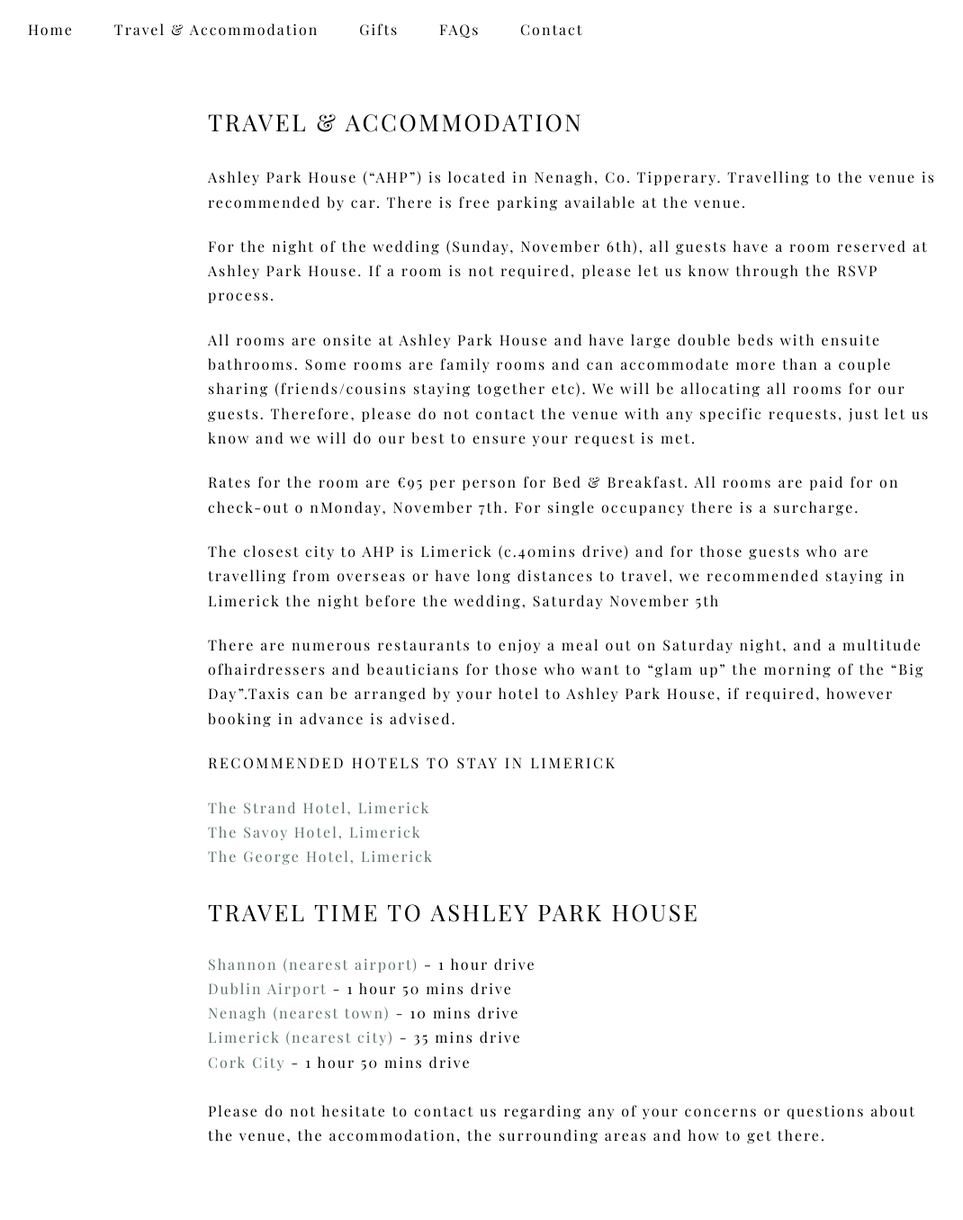
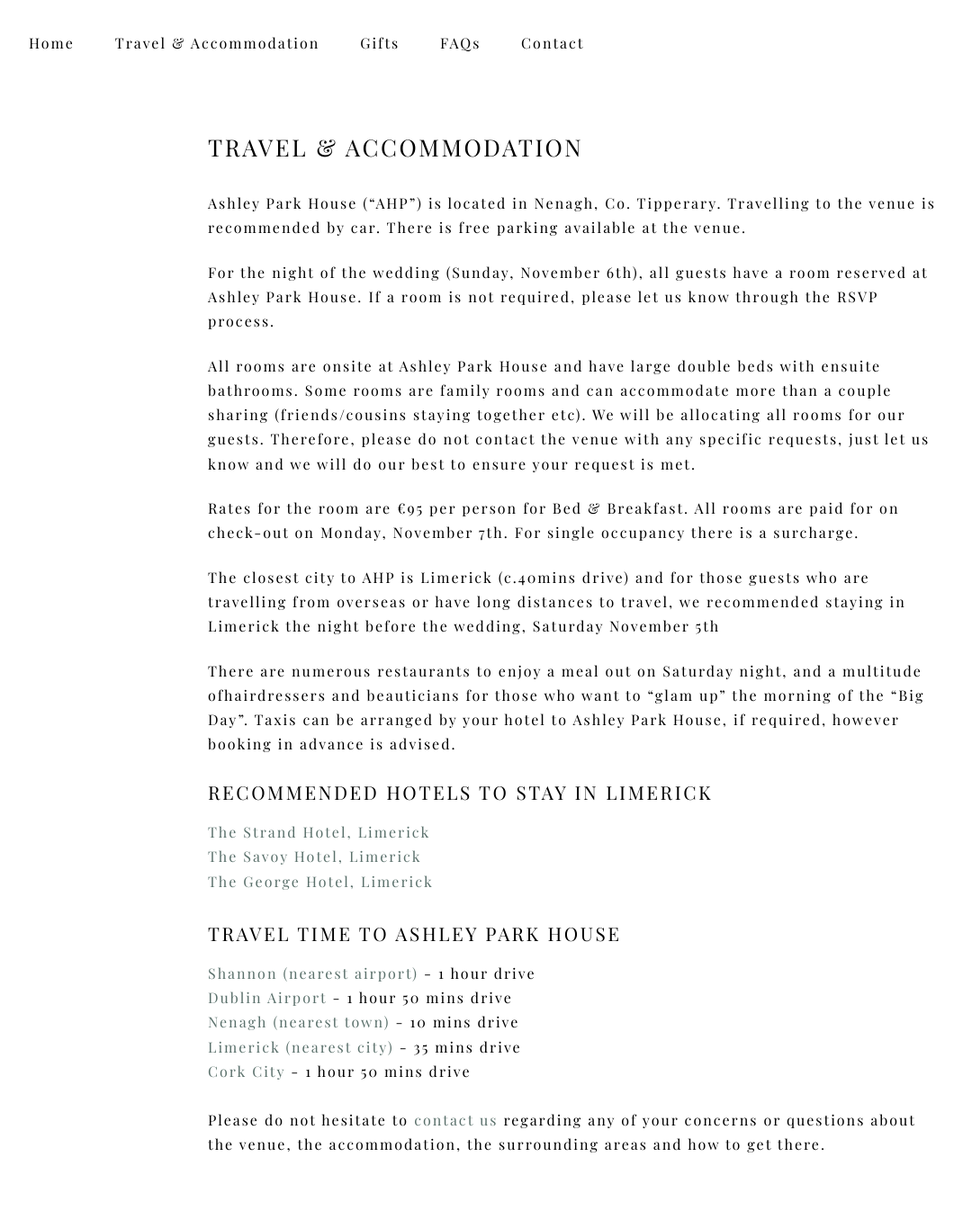
Before and after one commit to eoinotoole/wedding-invitation, a PHP site: page /travel in a window 1280 px wide. Shown: the whole page at 90% size, without its empty margins (0-1070 px from the left). Before the commit the page ends 1271 px from the top, so only its background shows below. Run offline with PHP 8.4, Linux system fonts and the light colour scheme; style sheets or scripts are compiled from the project's sources; some libraries are stand-ins or nearby versions.

Commit message:
style changes

```diff
--- a/client/src/js/ConfirmForm.js
+++ b/client/src/js/ConfirmForm.js
@@ -95,7 +95,7 @@ class ConfirmForm extends RsvpForm {
                   ${formContent}
                 </div>
                 <div class="form__button-container form__button-container--rsvp">
-                    <button class="button button--rsvp form__button" data-action="edit">Edit choices</button>
+                    <button class="button button--rsvp button--rsvp-edit form__button" data-action="edit">Edit choices</button>
                     <button class="button button--rsvp form__button" data-action="confirm">Confirm</button>
                 </div>
             </form>
--- a/client/src/js/Page.js
+++ b/client/src/js/Page.js
@@ -1,4 +1,5 @@
 import Modal from "./Modal";
+import Nav from "./Nav";
 import Rsvp from "./Rsvp";
 import FaqList from "./FaqList";
 import Countdown from "./Countdown";
@@ -13,6 +14,7 @@ class Page {
   constructor() {
     this._container = document.querySelector(".page");
     this._modal = new Modal();
+    new Nav();
 
     this.setRsvpTriggers();
     window.addEventListener(
--- a/client/src/js/index.js
+++ b/client/src/js/index.js
@@ -1,3 +1,3 @@
 import "../scss/index.scss";
-// import "./images";
+import "./images";
 import "./Page";
--- a/client/src/scss/base/typography.scss
+++ b/client/src/scss/base/typography.scss
@@ -69,13 +69,27 @@ a {
 }
 
 .heading {
+  font-size: 1.3rem;
   margin-bottom: 1.6rem;
+
+  @include tablet-portrait {
+    font-size: 1.45rem;
+  }
+
+  @include tablet-landscape {
+    font-size: 1.6rem;
+  }
 }
 
 .heading--page {
   font-size: 1.625rem;
 }
 
+.heading--page-body {
+  font-size: 1.3rem;
+  margin-bottom: .8rem;
+}
+
 sup {
   font-size: x-small;
   vertical-align: super;
--- a/client/src/scss/button.scss
+++ b/client/src/scss/button.scss
@@ -31,3 +31,8 @@
   background-color: #ece8d6;
   text-transform: uppercase;
 }
+
+.button--rsvp-edit {
+  margin-bottom: 1rem;
+  background-color: #fff;
+}
--- a/client/src/scss/countdown.scss
+++ b/client/src/scss/countdown.scss
@@ -16,7 +16,7 @@
 }
 
 .countdown__value {
-  font-size: 2rem;
+  font-size: 1.6rem;
 }
 
 .countdown__dots {
--- a/client/src/scss/intro.scss
+++ b/client/src/scss/intro.scss
@@ -1,8 +1,12 @@
 .intro {
   position: relative;
-  margin: 1rem 0 4rem auto;
+  margin: 1rem 0 5rem;
   text-align: center;
   background-color: $white;
+
+  @include tablet-landscape {
+    margin: 1rem 0 6rem;
+  }
 }
 
 .intro__content {
--- a/client/src/scss/mixins/breakpoints.scss
+++ b/client/src/scss/mixins/breakpoints.scss
@@ -4,7 +4,7 @@
   }
 }
 @mixin tablet-landscape {
-  @media (min-width: 900px) {
+  @media (min-width: 1000px) {
     @content;
   }
 }
--- a/client/src/scss/nav.scss
+++ b/client/src/scss/nav.scss
@@ -2,44 +2,23 @@
   position: relative;
   display: flex;
   justify-content: flex-end;
-  padding: 1.2rem 0;
   background-color: $white;
 
   @include tablet-landscape {
     display: block;
+    padding: 2.1rem 1rem;
   }
 }
 
 .nav__button {
+  position: relative;
+  z-index: 2;
+  padding: 1rem;
   border: none;
   background: transparent;
-  height: 54px;
-  width: 54px;
-  position: relative;
 
   &:focus {
     outline: none;
-  }
-
-  &:before {
-    content: " ";
-    border-bottom: 2px solid rgb(68, 68, 68);
-    width: 24px;
-    height: 0px;
-    position: absolute;
-    top: 46%;
-    transform-origin: center center;
-  }
-
-  &:after {
-    border-bottom: 2px solid rgb(68, 68, 68);
-    border-top: 2px solid rgb(68, 68, 68);
-    width: 24px;
-    height: 14px;
-    content: " ";
-    top: 32%;
-    position: absolute;
-    transform-origin: center center;
   }
 
   @include tablet-landscape {
@@ -47,36 +26,49 @@
   }
 }
 
-.nav__button.nav__button--active {
-  &::before {
-    transform: rotate(45deg) translate(3%, -152%);
-  }
+.nav__button img {
+  width: 32px;
+  max-width: 100%;
+}
 
-  &:after {
-    border-bottom: none;
-    transform: rotate(-45deg) translate(12%, 48%);
+.nav__list {
+  max-width: 1250px;
+  max-height: 0;
+  overflow: hidden;
+  display: none;
+  margin: 0 auto;
+  transition: max-height 0.2s ease-out;
+
+
+  @include tablet-landscape {
+    display: block;
+    max-height: none;
   }
 }
 
-.nav__list {
-  display: none;
-  max-width: 1250px;
-  margin: 0 auto;
-  padding: 0 1rem;
-
-  @include tablet-landscape {
-    display: block;
-  }
+.nav--mobile-active .nav__list {
+  display: block;
+  position: absolute;
+  top: 64px;
+  left: 0;
+  z-index: 1;
+  width: 100%;
+  background: $bg-grey;
 }
 
 .nav-list {
   display: flex;
   flex-direction: column;
+  padding: 0 1rem;
 
   @include tablet-landscape {
     flex-direction: row;
     position: initial;
   }
+}
+
+.nav--mobile-active .nav-list {
+  padding: 1.4rem 1.6rem;
 }
 
 .nav-list__item {
@@ -87,6 +79,20 @@
   }
 }
 
+.nav--mobile-active .nav-list__item {
+  text-align: left;
+  margin-bottom: 1.2rem;
+}
+
 .nav-list__link {
+  font-size: 1.2rem;
   color: initial;
+
+  @include tablet-landscape {
+    font-size: 1rem;
+  }
 }
+
+.nav-list__link.active {
+  color: $primary;
+}
--- a/client/src/scss/schedule.scss
+++ b/client/src/scss/schedule.scss
@@ -5,7 +5,11 @@
 }
 
 .schedule__dates {
-  margin-top: 3.8rem;
+  margin-top: 1.8rem;
+
+  @include tablet-portrait {
+    margin-top: 3.8rem;
+  }
 }
 
 .schedule-date {
@@ -44,7 +48,7 @@
 }
 
 .schedule-date__time {
-  font-size: 21px;
+  font-size: 1.2rem;
   text-transform: uppercase;
   letter-spacing: $heading-letter-spacing;
   text-align: left;
--- a/src/Views/templates/nav.php
+++ b/src/Views/templates/nav.php
@@ -1,12 +1,12 @@
 <nav class="nav">
-    <button class="nav__button"></button>
+    <button class="nav__button"><img src="/static/images/icon-menu.svg" alt="Navigation menu button" /></button>
     <div class="nav__list">
         <ul class="nav-list">
-            <li class="nav-list__item"><a class="nav-list__link" href="/">Home</a></li>
-            <li class="nav-list__item"><a class="nav-list__link" href="/travel">Travel & Accommodation</a></li>
-            <li class="nav-list__item"><a class="nav-list__link" href="/gifts">Gifts</a></li>
-            <li class="nav-list__item"><a class="nav-list__link" href="/faqs">FAQs</a></li>
-            <li class="nav-list__item"><a class="nav-list__link" href="/contact">Contact</a></li>
+            <li class="nav-list__item"><a class="nav-list__link" data-nav-name="home" href="/">Home</a></li>
+            <li class="nav-list__item"><a class="nav-list__link" data-nav-name="travel" href="/travel">Travel & Accommodation</a></li>
+            <li class="nav-list__item"><a class="nav-list__link" data-nav-name="gifts" href="/gifts">Gifts</a></li>
+            <li class="nav-list__item"><a class="nav-list__link" data-nav-name="faqs" href="/faqs">FAQs</a></li>
+            <li class="nav-list__item"><a class="nav-list__link" data-nav-name="contact" href="/contact">Contact</a></li>
         </ul>
     </div>
 </nav>
--- a/src/Views/templates/travel.php
+++ b/src/Views/templates/travel.php
@@ -6,26 +6,26 @@
             <p>Ashley Park House (“AHP”) is located in Nenagh, Co. Tipperary. Travelling to the venue is recommended by car. There is free parking available at the venue.</p>
             <p>For the night of the wedding (Sunday, November 6th), all guests have a room reserved at Ashley Park House. If a room is not required, please let us know through the RSVP process.</p>
             <p>All rooms are onsite at Ashley Park House and have large double beds with ensuite bathrooms. Some rooms are family rooms and can accommodate more than a couple sharing (friends/cousins staying together etc). We will be allocating all rooms for our guests. Therefore, please do not contact the venue with any specific requests, just let us know and we will do our best to ensure your request is met.</p>
-            <p>Rates for the room are €95 per person for Bed & Breakfast. All rooms are paid for on check-out o nMonday, November 7th. For single occupancy there is a surcharge.</p>
+            <p>Rates for the room are €95 per person for Bed & Breakfast. All rooms are paid for on check-out on Monday, November 7th. For single occupancy there is a surcharge.</p>
             <p>The closest city to AHP is Limerick (c.40mins drive) and for those guests who are travelling from overseas or have long distances to travel, we recommended staying in Limerick the night before the wedding, Saturday November 5th</p>
-            <p>There are numerous restaurants to enjoy a meal out on Saturday night, and a multitude ofhairdressers and beauticians for those who want to “glam up” the morning of the “Big Day”.Taxis can be arranged by your hotel to Ashley Park House, if required, however booking in advance is advised.</p>
-            <h2>Recommended hotels to stay in Limerick</h2>
+            <p>There are numerous restaurants to enjoy a meal out on Saturday night, and a multitude ofhairdressers and beauticians for those who want to “glam up” the morning of the “Big Day”. Taxis can be arranged by your hotel to Ashley Park House, if required, however booking in advance is advised.</p>
+            <h2 class="heading heading--page-body">Recommended hotels to stay in Limerick</h2>
             <ul>
-                <li><a href="" target="_blank">The Strand Hotel, Limerick</a></li>
-                <li><a href="" target="_blank">The Savoy Hotel, Limerick</a></li>
-                <li><a href="" target="_blank">The George Hotel, Limerick</a></li>
+                <li><a href="https://www.strandhotellimerick.ie/" target="_blank">The Strand Hotel, Limerick</a></li>
+                <li><a href="https://www.thesavoycollection.com/the-savoy/  " target="_blank">The Savoy Hotel, Limerick</a></li>
+                <li><a href="https://www.thesavoycollection.com/the-george/" target="_blank">The George Hotel, Limerick</a></li>
             </ul>
             <br>
-            <h3>Travel time to Ashley Park House</h3>
+            <h2 class="heading heading--page-body">Travel time to Ashley Park House</h2>
             <ul>
-                <li><a href="" target="_blank">Shannon (nearest airport)</a> - 1 hour drive</li>
-                <li><a href="" target="_blank">Dublin Airport</a> - 1 hour 50 mins drive</li>
-                <li><a href="" target="_blank">Nenagh (nearest town)</a> - 10 mins drive</li>
-                <li><a href="" target="_blank">Limerick (nearest city)</a> - 35 mins drive</li>
-                <li><a href="" target="_blank">Cork City</a> - 1 hour 50 mins drive</li>
+                <li><a href="https://shorturl.at/jtxO7" target="_blank">Shannon (nearest airport)</a> - 1 hour drive</li>
+                <li><a href="https://shorturl.at/iHKM1" target="_blank">Dublin Airport</a> - 1 hour 50 mins drive</li>
+                <li><a href="https://shorturl.at/qyMR2" target="_blank">Nenagh (nearest town)</a> - 10 mins drive</li>
+                <li><a href="https://shorturl.at/jmJT8" target="_blank">Limerick (nearest city)</a> - 35 mins drive</li>
+                <li><a href="https://shorturl.at/clsLS" target="_blank">Cork City</a> - 1 hour 50 mins drive</li>
             </ul>
             <br>
-            <p>Please do not hesitate to contact us regarding any of your concerns or questions about the venue, the accommodation, the surrounding areas and how to get there.</p>
+            <p>Please do not hesitate to <a href="/contact">contact us</a> regarding any of your concerns or questions about the venue, the accommodation, the surrounding areas and how to get there.</p>
         </main>
     </div>
 </div>
```
Also changed, not shown: client/src/js/Nav.js (added, +76 -0 lines), client/src/js/images.js (+12 -1 lines), client/src/js/menu.js (deleted, +0 -41 lines), client/src/images/icon-close.svg (added), client/src/images/icon-menu.svg (added).
